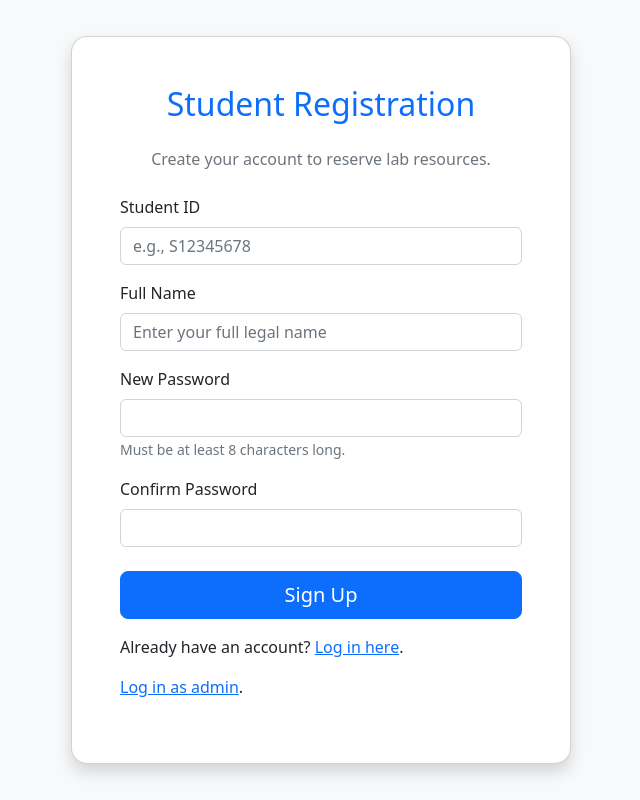
After one commit to nidqija/Unnamed-Project, a Django app: page /register_user/ in a window 1280 px wide. The commit adds this page. Shown: the whole page, without its empty margins (319-959 px from the left). Run offline with Django 5.2, Linux system fonts and the light colour scheme.

Commit message:
added register user

```diff
--- /dev/null
+++ b/fastapiproject/items/templates/user_register.html
@@ -0,0 +1,95 @@
+{% load static %}
+<!DOCTYPE html>
+<html lang="en">
+<head>
+    <meta charset="UTF-8">
+    <meta name="viewport" content="width=device-width, initial-scale=1.0">
+    <title>Student Registration - Lab Reservation System</title>
+    <!-- Bootstrap CSS (v5.2) -->
+    <link href="https://cdn.jsdelivr.net/npm/bootstrap@5.2.3/dist/css/bootstrap.min.css" rel="stylesheet" xintegrity="sha384-rbsA2VBKQhggwzxH7pPCaAqO46MgnOM80zW1RWuH61DGLwZJEdK2Kadq2F9CUG65" crossorigin="anonymous">
+    <style>
+        /* Custom CSS for centering and a nice background */
+        body {
+            background-color: #f8f9fa; /* Light gray background */
+            display: flex;
+            justify-content: center;
+            align-items: center;
+            min-height: 100vh;
+            margin: 0;
+            padding: 20px;
+        }
+        .registration-card {
+            max-width: 500px;
+            width: 100%;
+            box-shadow: 0 0.5rem 1rem rgba(0, 0, 0, 0.15); /* Soft shadow */
+            border-radius: 1rem;
+        }
+        .form-control:focus {
+            border-color: #0d6efd;
+            box-shadow: 0 0 0 0.25rem rgba(13, 110, 253, 0.25);
+        }
+    </style>
+</head>
+<body>
+
+    <div class="card registration-card p-4 p-md-5">
+        <h2 class="card-title text-center mb-4 text-primary">Student Registration</h2>
+        <p class="text-center text-muted mb-4">Create your account to reserve lab resources.</p>
+        <form id="registrationForm" class="needs-validation" novalidate method="post" action="{% url 'register_user' %}">
+            {% csrf_token %}
+            <!-- Student ID -->
+            <div class="mb-3">
+                <label for="studentId" class="form-label">Student ID</label>
+                <input type="text" class="form-control" id="studentId" name="student_id" placeholder="e.g., S12345678" required pattern="[A-Z0-9]{5,15}">
+                <div class="invalid-feedback">
+                    Please enter a valid Student ID (5-15 characters, alphanumeric).
+                </div>
+            </div>
+
+            <!-- Full Name -->
+            <div class="mb-3">
+                <label for="fullName" class="form-label">Full Name</label>
+                <input type="text" class="form-control" id="fullName" name="full_name" placeholder="Enter your full legal name" required>
+                <div class="invalid-feedback">
+                    Please enter your full name.
+                </div>
+            </div>
+
+            <!-- New Password -->
+            <div class="mb-3">
+                <label for="newPassword" class="form-label" >New Password</label>
+                <input type="password" class="form-control" id="newPassword" name="password" required minlength="8">
+                <small id="passwordHelp" class="form-text text-muted">
+                    Must be at least 8 characters long.
+                </small>
+                <div class="invalid-feedback">
+                    Password must be at least 8 characters long.
+                </div>
+            </div>
+
+            <!-- Confirm Password -->
+            <div class="mb-4">
+                <label for="confirmPassword" class="form-label">Confirm Password</label>
+                <input type="password" class="form-control" id="confirmPassword" required minlength="8">
+                <div class="invalid-feedback" id="confirmPasswordFeedback">
+                    Passwords do not match.
+                </div>
+            </div>
+
+            <div class="d-grid">
+                <button type="submit" class="btn btn-primary btn-lg">Sign Up</button>
+            </div>
+
+            <div class="mt-3">
+                <p>Already have an account? <a href="{% url 'login' %}">Log in here</a>.</p>
+                <p><a href="{% url 'login' %}">Log in as admin</a>.</p>
+            </div>
+        </form>
+    </div>
+
+    <!-- Bootstrap JS Bundle (v5.2) -->
+    <script src="https://cdn.jsdelivr.net/npm/bootstrap@5.2.3/dist/js/bootstrap.bundle.min.js" xintegrity="sha384-kenU1KFdBIe4zVF0s0G1M5b4hcpxyD9F7jL+jjXkk+Q2h455rYXK/7HAuoJl+0I4" crossorigin="anonymous"></script>
+
+
+</body>
+</html>
--- a/fastapiproject/items/urls.py
+++ b/fastapiproject/items/urls.py
@@ -2,7 +2,7 @@
 # from .views import index, custom_admin_login
 
 from django.urls import path
-from .views import index, custom_admin_login , admin_dashboard , reserve_page , insert_admin
+from .views import index, custom_admin_login , admin_dashboard , reserve_page , insert_admin , register_user
 
 urlpatterns = [
     # 1. Homepage: maps the root URL (e.g., http://127.0.0.1:8000/)
@@ -13,6 +13,6 @@ urlpatterns = [
     path('login/', custom_admin_login, name='login'),
     path('admin_dashboard/' , admin_dashboard , name='admin_dashboard') ,
     path('reserve/' , reserve_page , name='reserve'),
-    path('insert_admin/' , insert_admin , name='insert_admin')
-    # Optional: You can remove the conflicting and incorrect login path entries.
+    path('insert_admin/' , insert_admin , name='insert_admin') ,
+    path('register_user/' , register_user , name='register_user')
 ]
--- a/fastapiproject/items/views.py
+++ b/fastapiproject/items/views.py
@@ -2,7 +2,7 @@
 from django.shortcuts import render, redirect
 from django.contrib.auth import authenticate, login
 from django.conf import settings
-from .models import Admin , Item
+from .models import Admin , Item , User
 
 def index(request):
     return render(request, 'login.html')
@@ -75,3 +75,17 @@ def custom_admin_login(request):
 
 def reserve_page(request):
     return render(request , 'reserve.html')
+
+
+def register_user(request):
+
+    if request.method == 'POST':
+        full_name = request.POST.get('full_name')
+        student_id = request.POST.get('student_id')
+        password = request.POST.get('password')
+
+        user = User(full_name=full_name , student_id=student_id , password=password)
+        user.save()
+
+        return redirect(reserve_page)
+    return render(request , 'user_register.html')
```
Also changed, not shown: fastapiproject/items/models.py (+11 -0 lines), fastapiproject/items/templates/reserve.html (+0 -109 lines), fastapiproject/db.sqlite3, fastapiproject/items/migrations/0004_user_useritemreservation.py (added).
